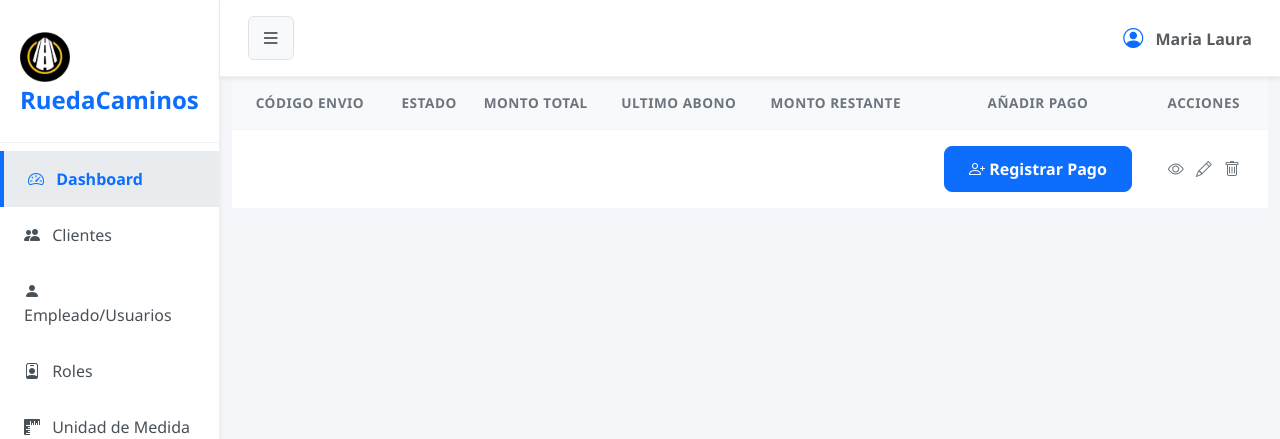
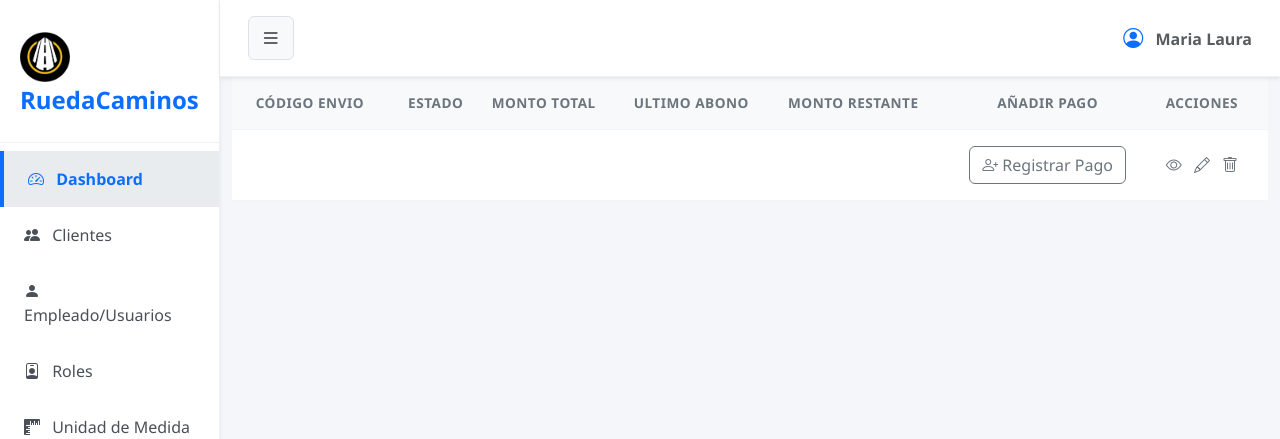
Before and after one commit to Yianm24/SysWebGrupoRuedacaminos, a PHP site: template app/view/pago/componentes/tabla.php in a window 1280 px wide. Shown: the top 439 px of the page. Run offline with PHP 8.4, Linux system fonts and the light colour scheme; the template is opened without the code that fills it, so the values that code supplies are empty.

Commit message:
view pago boton cambiado

```diff
--- a/app/view/pago/componentes/tabla.php
+++ b/app/view/pago/componentes/tabla.php
@@ -26,7 +26,7 @@
                             </span>
                         </td>
                         <td class="text-center">
-                            <button type="button" class="btn btn-primary" data-bs-toggle="modal" data-bs-target="#registerPago">
+                            <button type="button" class="btn btn-outline-secondary" data-bs-toggle="modal" data-bs-target="#registerPago">
                                 <i class="bi bi-person-plus"></i> Registrar Pago
                             </button>
                         </td>
```
